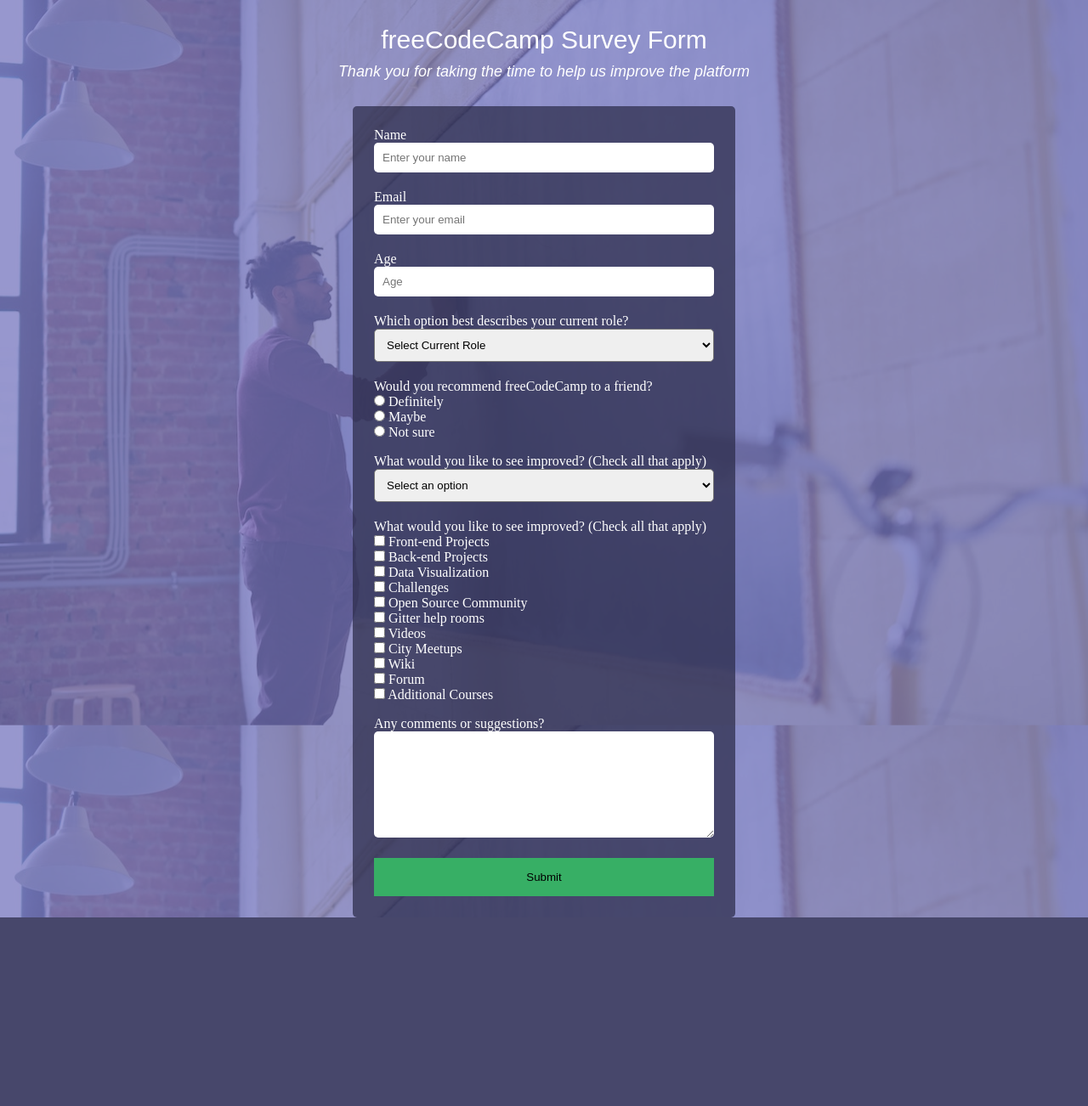
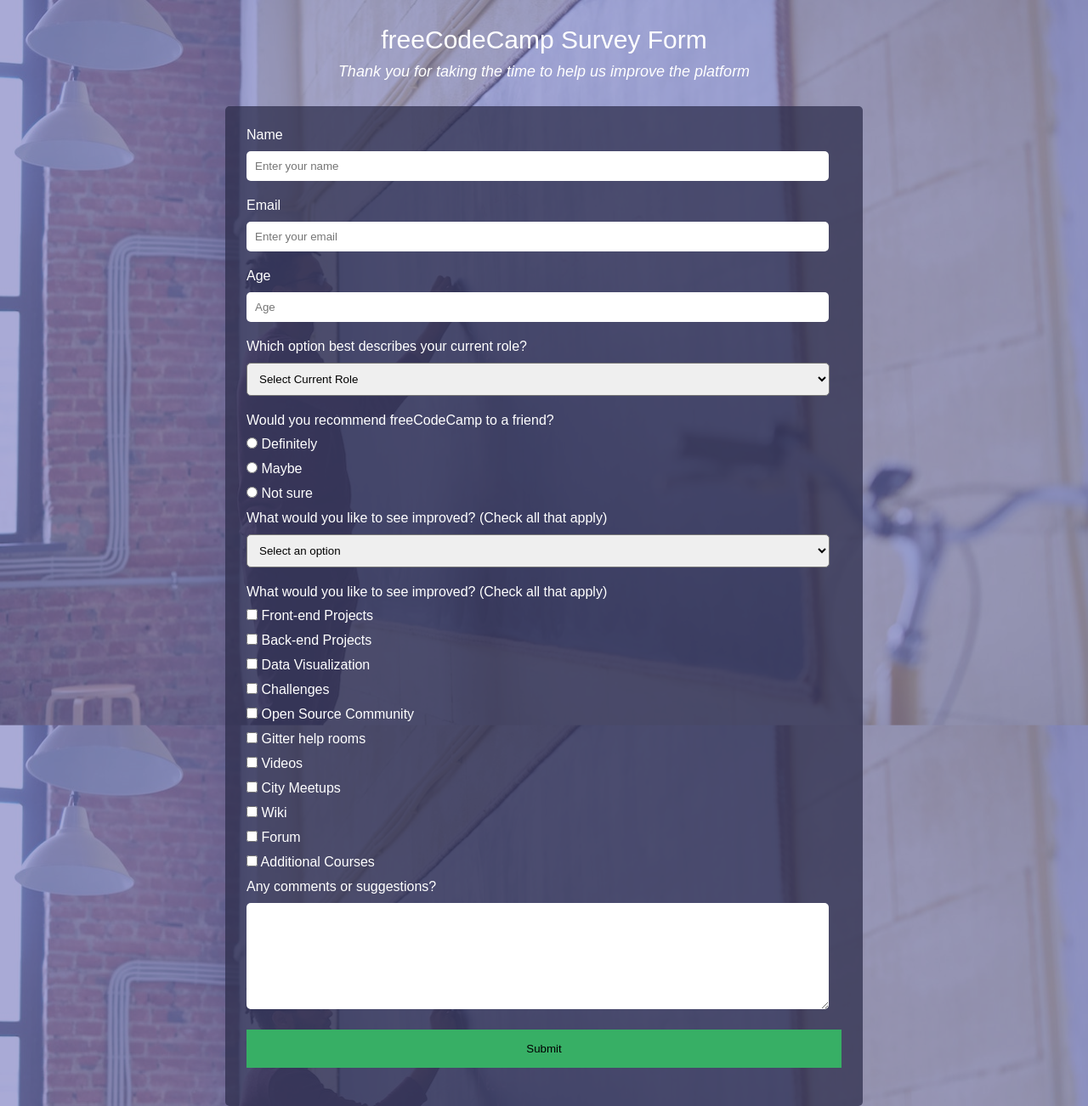
Before and after one commit to Felipeoliveeira/html-css, a PHP site: page /index03.html in a window 1280 px wide. Shown: the whole page at 85% size. Before the commit the page ends 1080 px from the top, so only its background shows below. Run offline with PHP 8.4, Linux system fonts and the light colour scheme.

Commit message:
Adicionando estilos pontuais

```diff
--- a/formulários/estilo/style03.css
+++ b/formulários/estilo/style03.css
@@ -7,6 +7,7 @@ COR BOTAO SUBMIT:#37AF65--*/
 *{
     margin: 0px;
     padding: 0%;
+    font-family: sans-serif;
 }
 
 body{
@@ -17,7 +18,7 @@ body{
 
 body > main{
     height: 100%;
-    background-color:#7574bdbe;
+    background-color:#7574bd9c;
 }
 
 main > h1{
@@ -47,6 +48,7 @@ main > div#caixa{
 
 p,label{
     color: white;
+    margin-bottom: 10px;
 }
 
 .space{
@@ -60,12 +62,14 @@ div.dados > input,textarea{
     border: 0px;
     padding: 10px;
     margin-bottom: 20px;
+    margin-top: 10px;
 }
 div.dados > select{
     width: 100%;
     border-radius: 5px;
     padding: 10px;
     margin-bottom: 20px;
+    margin-top: 10px;
 }
 form > input[type=submit]{
     width: 100%;
@@ -73,4 +77,18 @@ form > input[type=submit]{
     background-color:#37AF65;
     border: 0px;
     cursor: pointer;
+    margin-bottom: 20px;
 }
+
+input[type=radio],[type=checkbox]{
+    margin-bottom: 15px;
+}
+
+@media screen and (min-width:768px) {
+    main > div#caixa{
+        width: 700px;
+    }
+    div.dados > select{
+        width: 98%;
+    }
+}
```
